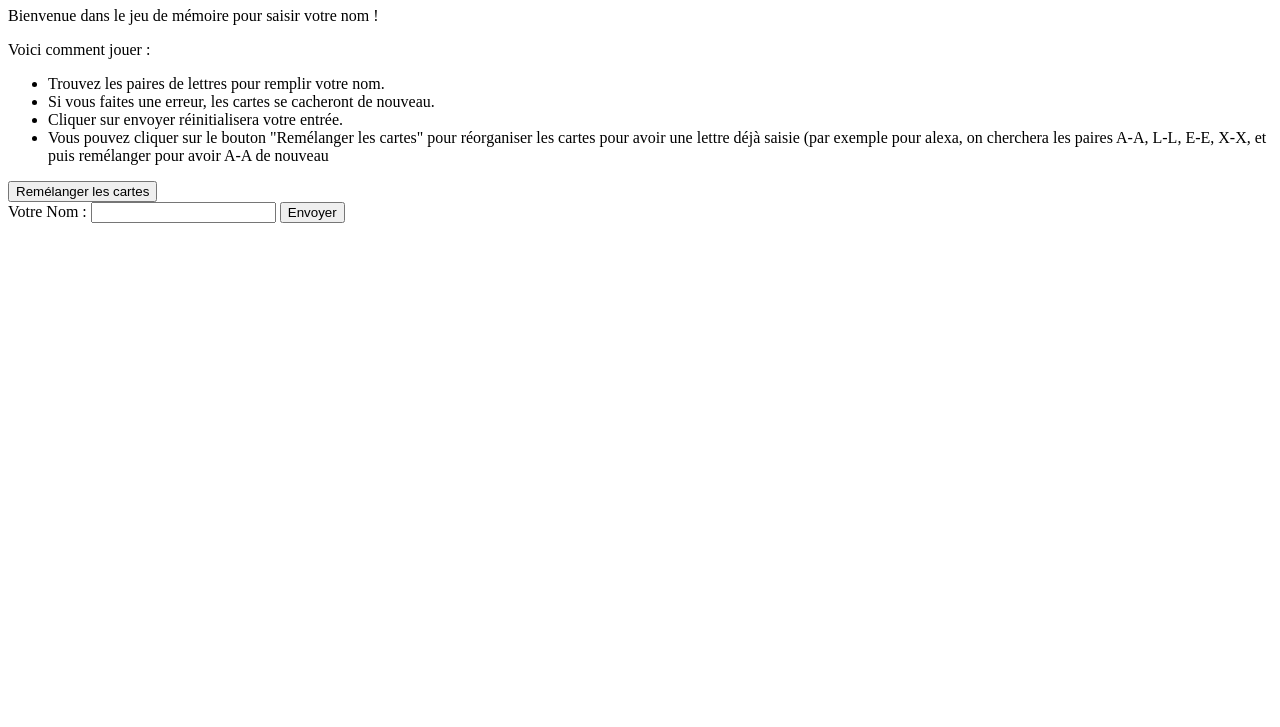
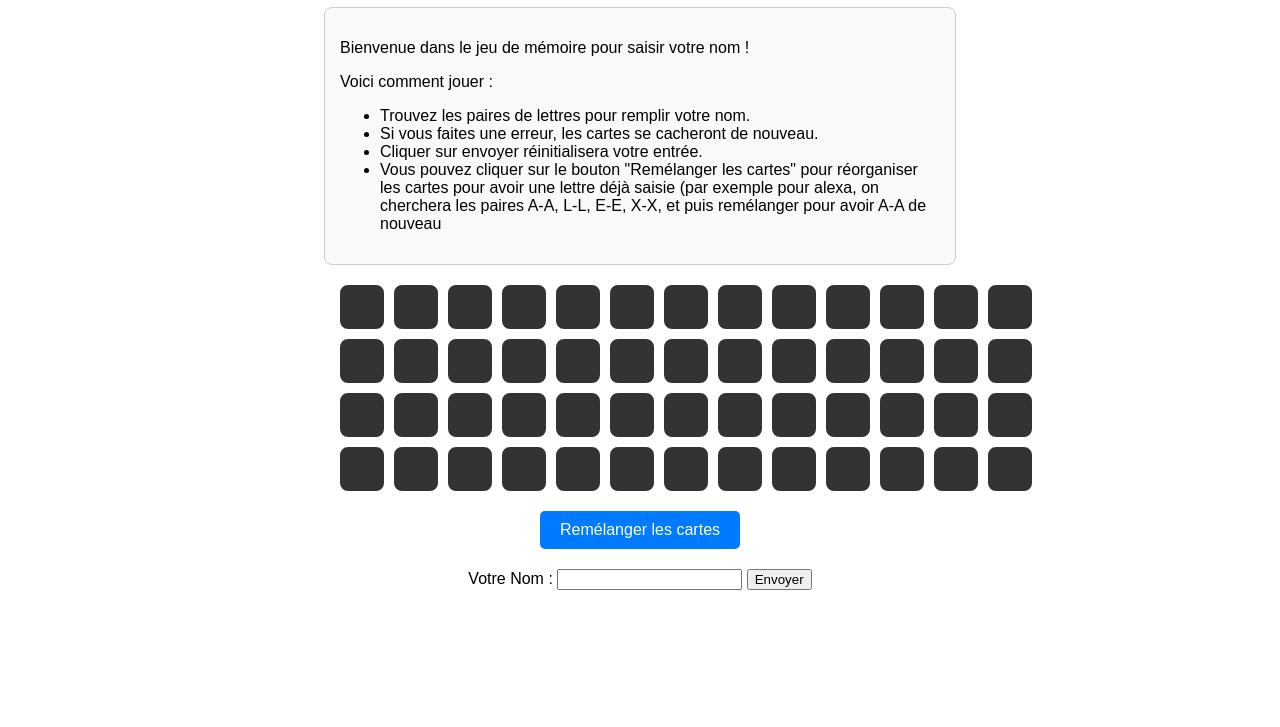
Before and after one commit to monicatevy/ForzaLaNotte_bis, a plain HTML site: page index.html in a window 1280 px wide. Shown: the part 73-800 px from the top of the page. Drawn offline with Linux system fonts and the light colour scheme; the site is published under a folder, as on GitHub Pages, so addresses that start at the root find nothing.

Commit message:
minor fix

```diff
--- a/index.html
+++ b/index.html
@@ -4,7 +4,7 @@
     <meta charset="UTF-8">
     <meta name="viewport" content="width=device-width, initial-scale=1.0">
     <title>Memory Game Input</title>
-    <link rel="stylesheet" href="/memory_styles.css">
+    <link rel="stylesheet" href="memory_styles.css">
 </head>
 <body>
     <h1>Name Input</h1>
@@ -29,6 +29,6 @@
         <input type="text" id="name-input" name="name" readonly>
         <button type="submit">Envoyer</button>
     </form>
-    <script src="/memory_script.js"></script>
+    <script src="memory_script.js"></script>
 </body>
 </html>
```
